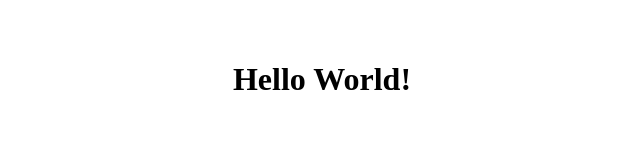
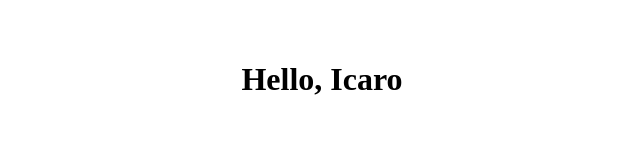
Before and after one commit to icarompo/reactfirebase, a React (Vite) app: page / in a window 1280 px wide. Shown: the top 160 px of the page, without its empty margins (318-958 px from the left). Built offline with nearby package versions, Linux system fonts and the light colour scheme.

Commit message:
updating template on develop

```diff
--- a/src/assets/components/index.tsx
+++ b/src/assets/components/index.tsx
@@ -1,11 +1,15 @@
 import { useState } from 'react';
 
 function Body() {
+function Greeting({name} : {name: string}){
+    return <span>Hello, {name}</span>;
+}
+
     return (
         <>
             <div>
                 <h1>
-                    Hello World!
+                    <Greeting name="Icaro " />
                 </h1>
             </div>
         </>
```
Also changed, not shown: src/App.tsx (+4 -7 lines).
